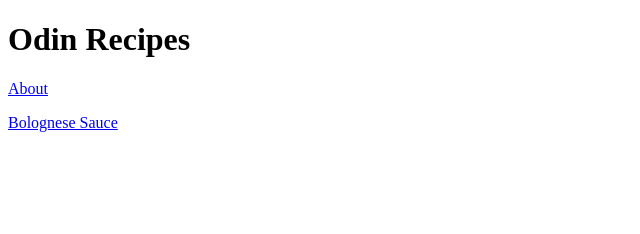
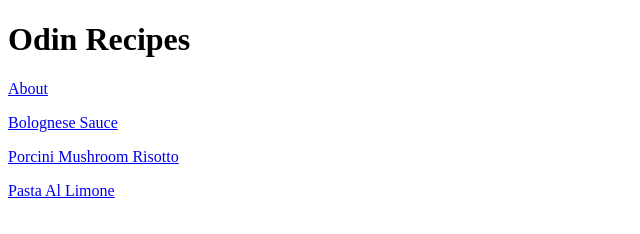
Before and after one commit to nathanbaja/odin-recipes, a plain HTML site: page index.html in a window 1280 px wide. Shown: the whole page, without its empty margins (0-640 px from the left). Drawn offline with Linux system fonts and the light colour scheme.

Commit message:
Update index.html to access new recipes

```diff
--- a/index.html
+++ b/index.html
@@ -9,6 +9,7 @@
     <h1>Odin Recipes</h1>
     <a href="./pages/about.html">About</a>
     <p><a href="./recipe/bolognese.html">Bolognese Sauce</a></p>
-
+    <p><a href="./recipe/risotto.html">Porcini Mushroom Risotto</a></p>
+    <p><a href="./recipe/al_limone.html">Pasta Al Limone</a></p>
 </body>
 </html>
```
